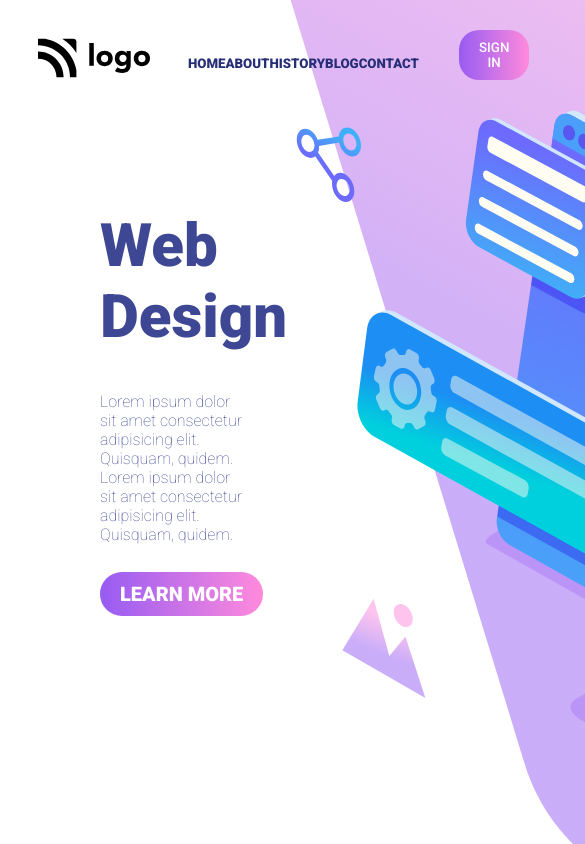
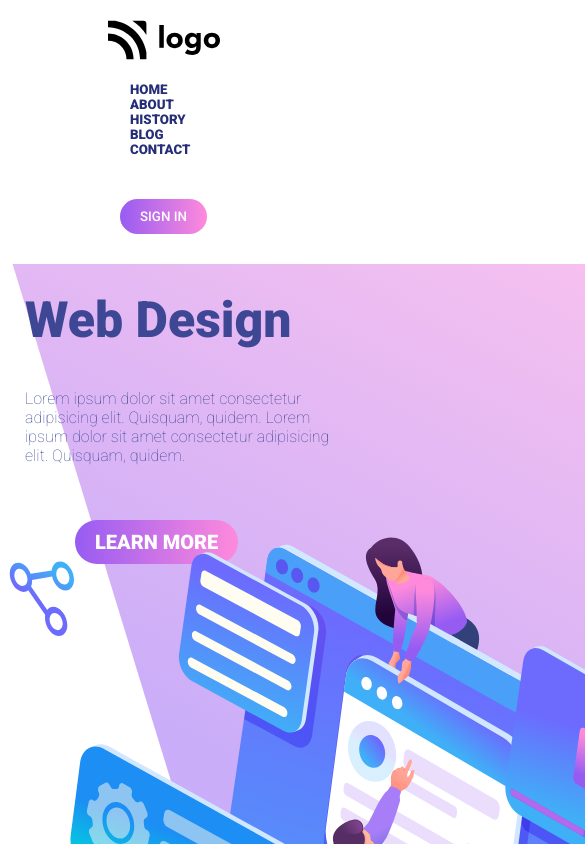
Before and after one commit to sahilahluwalia/Web-Design-Landingpage-P8, a website: page index.html in a window 390 px wide. Shown: the top 844 px of the page, 585 px wide, since content can reach past the window. Drawn offline with Linux system fonts and the light colour scheme.

Commit message:
added mobile responsive code

```diff
--- a/css/index.css
+++ b/css/index.css
@@ -124,3 +124,62 @@ body > div.main-div > div > div.imgs-div > img.backcover{
 }
 
 /* time=1hr */
+
+
+@media screen and (min-device-width: 481px) and (max-device-width: 768px) {
+    nav>.nav-items{
+      display: none;
+    }
+  }
+
+
+
+
+
+
+@media screen and  (max-width:480px)  {
+    nav {
+      display: block;
+      height: 25vh;
+    }
+    nav .nav-items{
+      display: block;
+      margin-left:130px;
+      position: relative;
+      bottom:20px;
+
+    }
+    nav img:nth-child(1) {
+      position: relative;
+      left:70px;
+      margin-top:20px
+    }
+    nav>button{
+        margin-left:120px;
+        position: relative;
+      bottom:70px;
+    }
+    .intro-section{
+      flex-wrap: wrap;
+    }
+    .left-section{
+      margin-left: 25px;
+
+    }
+    .left-section>h1{
+        font-size: 50px;
+    }
+    .left-section>button{
+        margin-left: 50px;
+    }
+    body > div.main-div > div > div.imgs-div > img.backcover{
+        bottom:300px;
+        left:12px;
+        position: relative;
+    }
+    body > div.main-div > div > div.imgs-div > img.vector-dot{
+        bottom:20px;
+        position: relative;
+    }
+
+  }
```
Also changed, not shown: README.md, Web Design ss.png (added).
